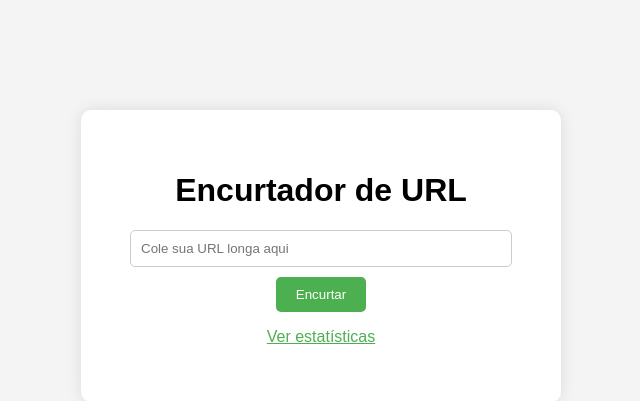
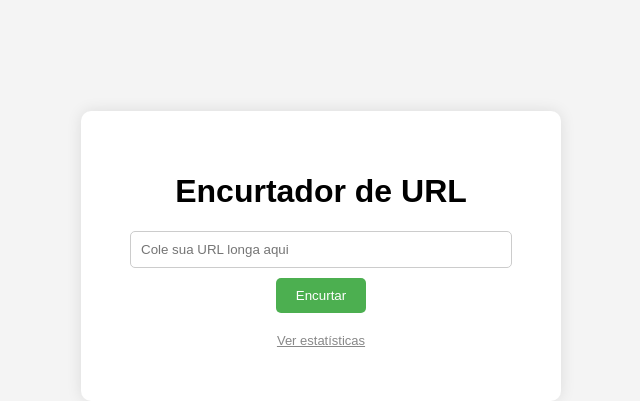
Before and after one commit to lucasnmachad0/encurtador, a Flask app: page / in a window 1280 px wide. Shown: the part 144-545 px from the top of the page, without its empty margins (319-959 px from the left). Run offline with Flask 3, Linux system fonts and the light colour scheme.

Commit message:
Update style.css

```diff
--- a/static/style.css
+++ b/static/style.css
@@ -46,6 +46,16 @@ button:hover {
 a {
     color: #4CAF50;
 }
+
+.rodape {
+    margin-top: 20px;
+    font-size: 13px;
+}
+
+.rodape a {
+    color: #888;
+}
+
 table {
     width: 100%;
     border-collapse: collapse;
```
